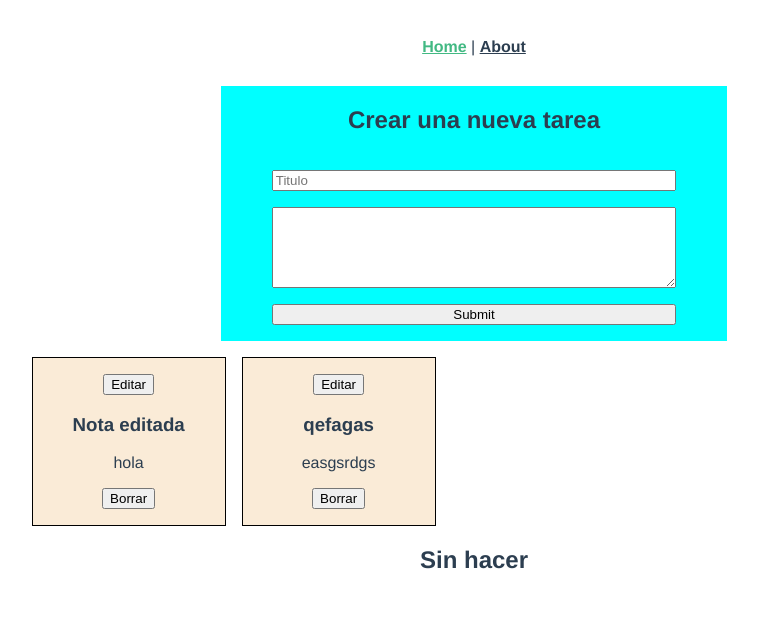
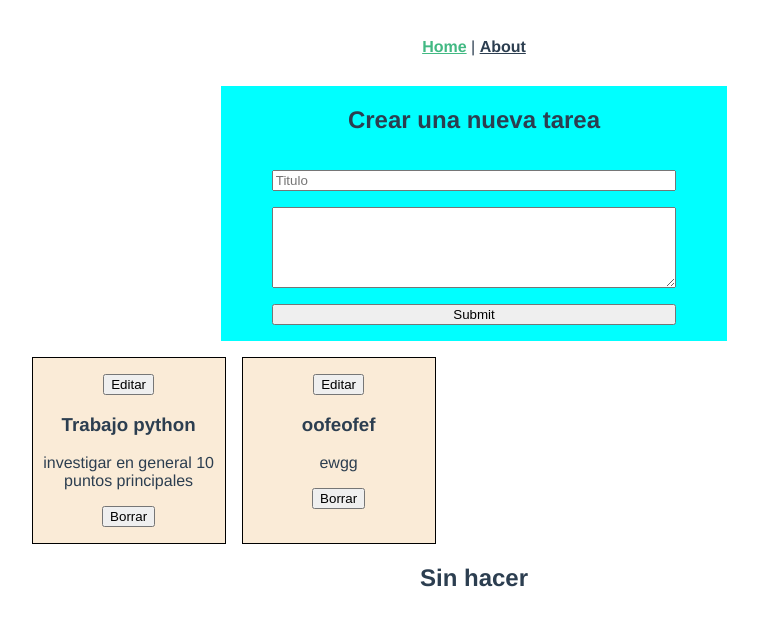
Before and after one commit to xabieria/todolist, a Vue app in the folder todolist/: page /#/ in a window 1280 px wide. Shown: the top 626 px of the page, without its empty margins (166-924 px from the left). Built offline with nearby package versions, Linux system fonts and the light colour scheme; data requests are answered from the project's data file.

Commit message:
terminado

```diff
--- a/todolist/db.json
+++ b/todolist/db.json
@@ -1,14 +1,14 @@
 {
   "nota": [
     {
-      "titulo": "Nota editada",
-      "nota": "hola",
-      "id": 1
+      "titulo": "Trabajo python",
+      "nota": "investigar en general\n10 puntos principales\n",
+      "id": 2
     },
     {
-      "titulo": "qefagas",
-      "nota": "easgsrdgs",
-      "id": 2
+      "titulo": "oofeofef",
+      "nota": "ewgg",
+      "id": 3
     }
   ]
 }
--- a/todolist/src/components/CrearComponent.vue
+++ b/todolist/src/components/CrearComponent.vue
@@ -30,7 +30,6 @@
 
 </template>
 <script setup>
-    import fs from 'fs'
     import { ref } from 'vue';
     import axios from 'axios'
 
@@ -54,12 +53,15 @@
     getNotes();
 
     const upNotes = ()=> {
+        if(titulos.value == ""){
+            alert("Titulo no puede estar vacio")
+        }else{
         axios.post("http://localhost:3000/nota",{
             "titulo" : titulos.value,
             "nota" : notas.value
         })
         location.reload()
-    }
+    }}
 
     function deleteNotes(id) {
         axios.delete(`http://localhost:3000/nota/${id}`)
@@ -78,6 +80,7 @@
                 "titulo" : editarTitulo.value,
                 "nota" : editarNota.value
             })
+            location.reload()
         } catch (error) {
             console.log("error")
         }
```
